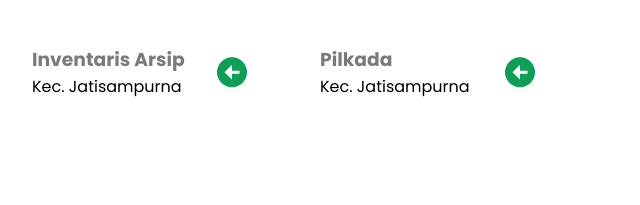
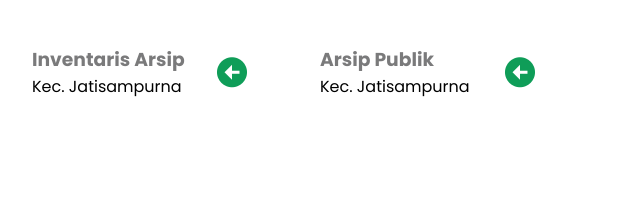
Before and after one commit to siacep/siacep.github.io, a plain HTML site: page index.html in a window 1280 px wide. Shown: the part 2465-2670 px from the top of the page, 640-1280 px from the left. Drawn offline with nearby package versions, Linux system fonts and the light colour scheme.

Commit message:
update arsip publik

```diff
--- a/index.html
+++ b/index.html
@@ -101,7 +101,11 @@
                         <div class="left-to-right play-on-scroll delay-4">
                             <button>
 							<a href="#food-menu-section">
-                                Arsipkan Sekarang
+                                Login Admin/Petugas
+                            </button>
+							<button>
+							<a href="#food-menu-section">
+                                Lihat Arsip Publik
                             </button>
                         </div>
                     </div>
@@ -149,12 +153,7 @@
                     Ayo Arsipkan!
                 </p>
                 <div class="food-category">
-                    <div class="zoom play-on-scroll delay-8">
-                        <button data-food-type="dolor">
-                            Pilkada 2024
-                        </button>
-                    </div>
-					<div class="zoom play-on-scroll">
+                    <div class="zoom play-on-scroll">
                         <button class="active" data-food-type="all">
                             Keseluruhan
                         </button>
@@ -174,7 +173,11 @@
                             Inventaris Arsip
                         </button>
                     </div>
-
+                    <div class="zoom play-on-scroll delay-8">
+                        <button data-food-type="dolor">
+                            Arsip Publik
+                        </button>
+                    </div>
 
                 </div>
 
@@ -255,7 +258,7 @@
                             <div class="item-info">
                                 <div>
                                     <h3>
-                                        Pilkada
+                                        Arsip Publik
                                     </h3>
                                     <span>
                                         Kec. Jatisampurna
@@ -343,7 +346,7 @@
                             <div class="item-info">
                                 <div>
                                     <h3>
-                                        Pilkada
+                                        Arsip Publik
                                     </h3>
                                     <span>
                                         Kel. Jatisampurna
@@ -431,7 +434,7 @@
                             <div class="item-info">
                                 <div>
                                     <h3>
-                                        Pilkada
+                                        Arsip Publik
                                     </h3>
                                     <span>
                                         Kel. Jatikarya
@@ -519,7 +522,7 @@
                             <div class="item-info">
                                 <div>
                                     <h3>
-                                        Pilkada
+                                        Arsip Publik
                                     </h3>
                                     <span>
                                         Kel. Jatirangga
@@ -607,7 +610,7 @@
                             <div class="item-info">
                                 <div>
                                     <h3>
-                                        Pilkada
+                                        Arsip Publik
                                     </h3>
                                     <span>
                                         Kel. Jatiraden
@@ -695,7 +698,7 @@
                             <div class="item-info">
                                 <div>
                                     <h3>
-                                        Pilkada
+                                        Arsip Publik
                                     </h3>
                                     <span>
                                         Kel. Jatiranggon
```
Also changed, not shown: assets/ekinkec.PNG (added), assets/ekinkec.jpg, assets/ekinkeljatikarya.PNG (added), assets/ekinkeljatikarya.jpg, assets/ekinkeljatiraden.PNG (added), assets/ekinkeljatiraden.jpg, assets/ekinkeljatirangga.PNG (added), assets/ekinkeljatirangga.jpg, assets/ekinkeljatiranggon.PNG (added), assets/ekinkeljatiranggon.jpg, assets/ekinkeljatisampurna.PNG (added), assets/ekinkeljatisampurna.jpg.
